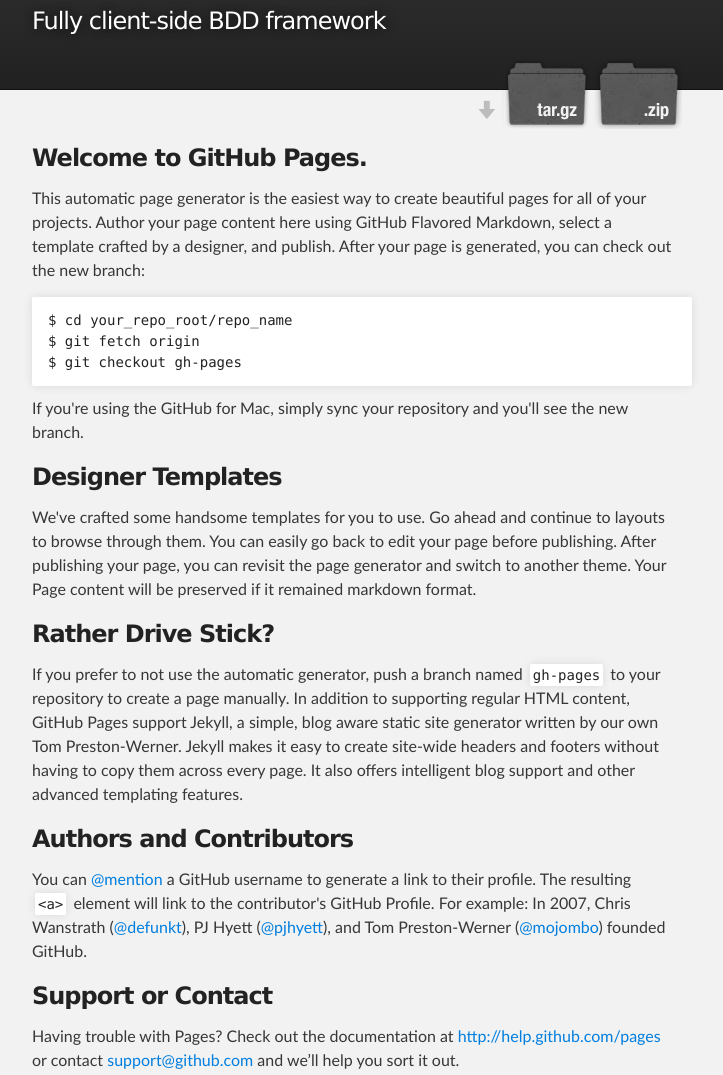
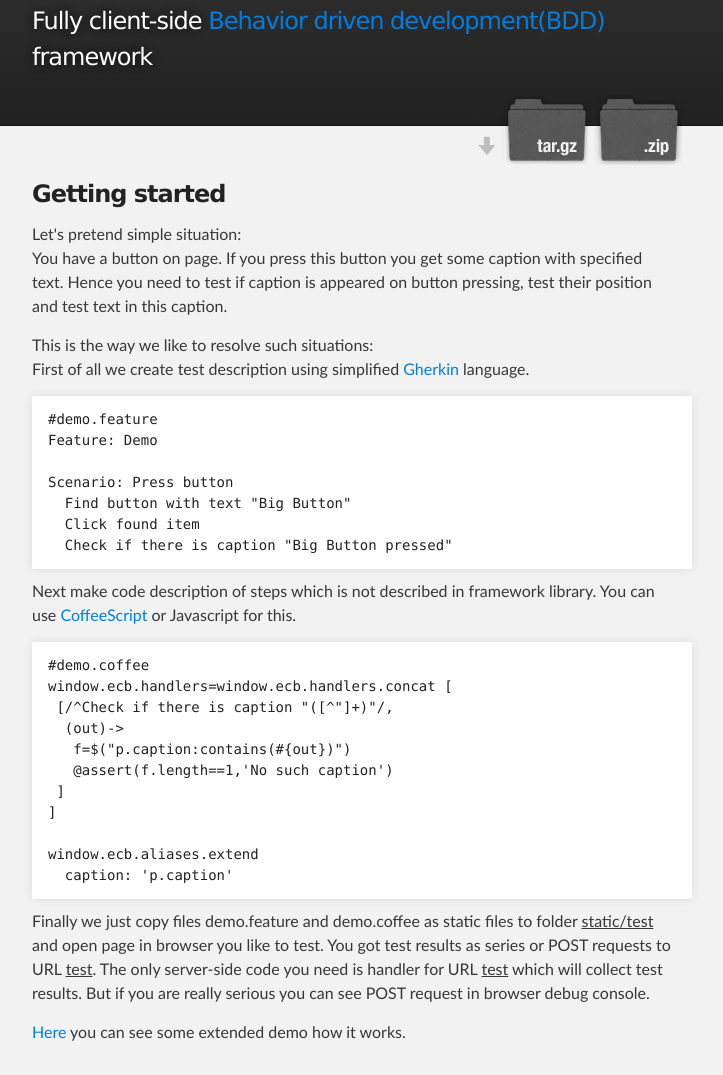
Before and after one commit to kkott00/ecballium, a plain HTML site: page index.html in a window 1280 px wide. Shown: the part 120-1195 px from the top of the page, without its empty margins (288-1011 px from the left). Drawn offline with nearby package versions, Linux system fonts and the light colour scheme.

Commit message:
getting started

```diff
--- a/index.html
+++ b/index.html
@@ -7,9 +7,6 @@
     <meta name="description" content="Ecballium : Fully client-side BDD framework" />
 
     <link rel="stylesheet" type="text/css" media="screen" href="stylesheets/stylesheet.css">
-
-    <script src="static/test/jquery-1.8.0.min.js"></script>
-    <script src="static/test/ecballium.js"></script>
 
     <title>Ecballium</title>
   </head>
@@ -22,7 +19,7 @@
           <a id="forkme_banner" href="https://github.com/kkott00/ecballium">View on GitHub</a>
 
           <h1 id="project_title">Ecballium</h1>
-          <h2 id="project_tagline">Fully client-side BDD framework</h2>
+          <h2 id="project_tagline">Fully client-side <a href='http://en.wikipedia.org/wiki/Behavior-driven_development'>Behavior driven development(BDD)</a> framework</h2>
 
             <section id="downloads">
               <a class="zip_download_link" href="https://github.com/kkott00/ecballium/zipball/master">Download this project as a .zip file</a>
@@ -34,32 +31,55 @@
     <!-- MAIN CONTENT -->
     <div id="main_content_wrap" class="outer">
       <section id="main_content" class="inner">
-        <h3>Welcome to GitHub Pages.</h3>
+        <h3>Getting started</h3>
 
-<p>This automatic page generator is the easiest way to create beautiful pages for all of your projects. Author your page content here using GitHub Flavored Markdown, select a template crafted by a designer, and publish. After your page is generated, you can check out the new branch:</p>
+<p>
+  Let's pretend simple situation:<br>
+  You have a button on page. If you press this button you get some caption with specified text.
+  Hence you need to test if caption is appeared on button pressing, test their position and test text in this caption.
+</p>
+<p>
+  This is the way we like to resolve such situations:<br>
+  First of all we create test description using simplified <a href='http://lettuce.it'>Gherkin</a> language.
+</p>
 
-<pre><code>$ cd your_repo_root/repo_name
-$ git fetch origin
-$ git checkout gh-pages
+<pre><code>#demo.feature
+Feature: Demo
+
+Scenario: Press button
+  Find button with text "Big Button"
+  Click found item
+  Check if there is caption "Big Button pressed"
 </code></pre>
 
-<p>If you're using the GitHub for Mac, simply sync your repository and you'll see the new branch.</p>
+<p>
+  Next make code description of steps which is not described in framework library.
+  You can use <a href="http://coffeescript.org/">CoffeeScript</a> or Javascript for this.
+</p>
 
-<h3>Designer Templates</h3>
+<pre><code>#demo.coffee
+window.ecb.handlers=window.ecb.handlers.concat [
+ [/^Check if there is caption "([^"]+)"/,
+  (out)->
+   f=$("p.caption:contains(#{out})")
+   @assert(f.length==1,'No such caption')
+ ]
+]
 
-<p>We've crafted some handsome templates for you to use. Go ahead and continue to layouts to browse through them. You can easily go back to edit your page before publishing. After publishing your page, you can revisit the page generator and switch to another theme. Your Page content will be preserved if it remained markdown format.</p>
+window.ecb.aliases.extend
+  caption: 'p.caption'
+</code></pre>
 
-<h3>Rather Drive Stick?</h3>
+<p>
+  Finally we just copy files demo.feature and demo.coffee as static files to folder <u>static/test</u> and open page in browser you like to test.
+  You got test results as series or POST requests to URL <u>test</u>. The only server-side code you need is handler for URL <u>test</u> which will collect test results. But if you are really serious you can see POST request in browser debug console.
+</p>
 
-<p>If you prefer to not use the automatic generator, push a branch named <code>gh-pages</code> to your repository to create a page manually. In addition to supporting regular HTML content, GitHub Pages support Jekyll, a simple, blog aware static site generator written by our own Tom Preston-Werner. Jekyll makes it easy to create site-wide headers and footers without having to copy them across every page. It also offers intelligent blog support and other advanced templating features.</p>
+<p>
+  <a href="demo">Here</a> you can see some extended demo how it works.
+</p>
 
-<h3>Authors and Contributors</h3>
 
-<p>You can <a href="https://github.com/blog/821" class="user-mention">@mention</a> a GitHub username to generate a link to their profile. The resulting <code>&lt;a&gt;</code> element will link to the contributor's GitHub Profile. For example: In 2007, Chris Wanstrath (<a href="https://github.com/defunkt" class="user-mention">@defunkt</a>), PJ Hyett (<a href="https://github.com/pjhyett" class="user-mention">@pjhyett</a>), and Tom Preston-Werner (<a href="https://github.com/mojombo" class="user-mention">@mojombo</a>) founded GitHub.</p>
-
-<h3>Support or Contact</h3>
-
-<p>Having trouble with Pages? Check out the documentation at <a href="http://help.github.com/pages">http://help.github.com/pages</a> or contact <a href="mailto:support@github.com">support@github.com</a> and we’ll help you sort it out.</p>
       </section>
     </div>
 
```
